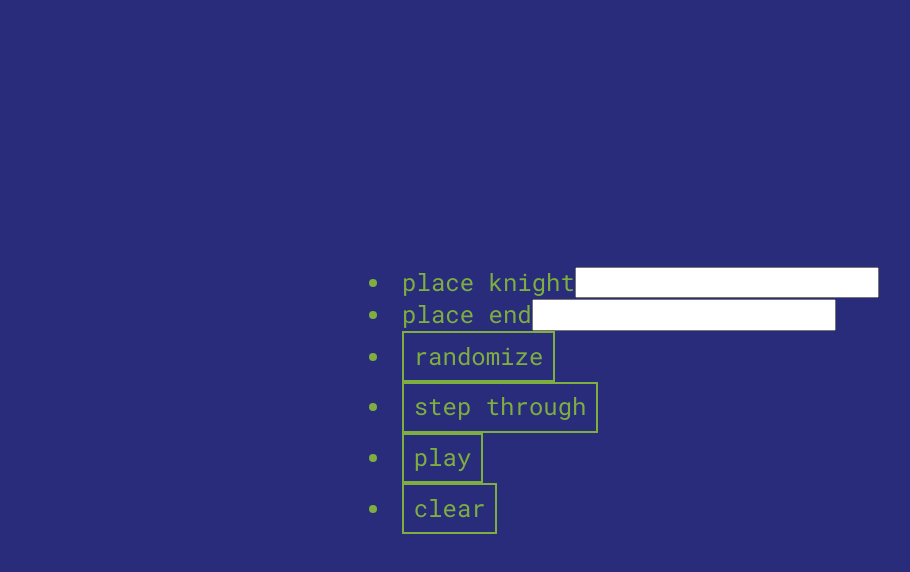
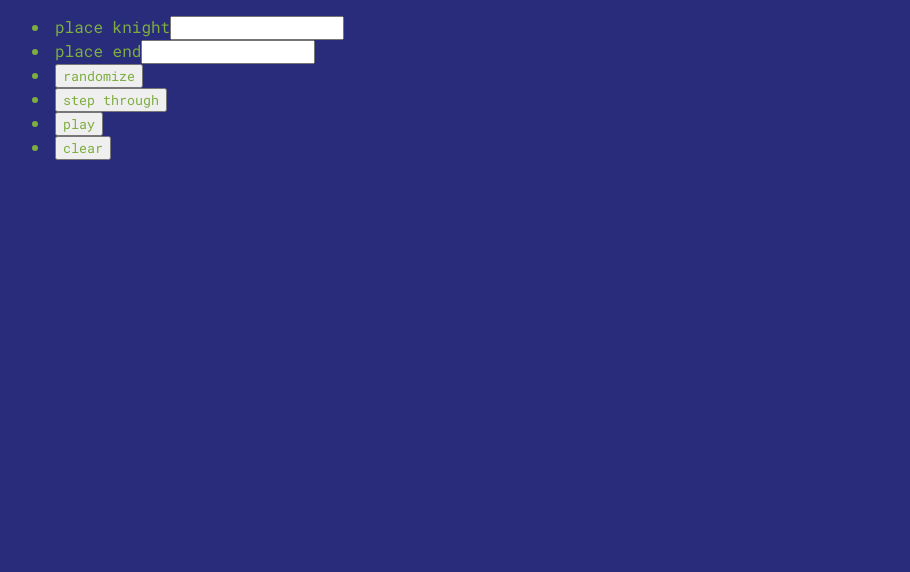
Before and after one commit to Cedrus32/Knights-Travails, a React (Vite) app: page / in a window 1280 px wide. Shown: the top 572 px of the page, without its empty margins (16-926 px from the left). Built offline with nearby package versions, Linux system fonts and the light colour scheme.

Commit message:
Set global color vars and set base colors

```diff
--- /dev/null
+++ b/src/styles/index.css
@@ -0,0 +1,28 @@
+/* GLOBALS */
+
+@import url('https://fonts.googleapis.com/css2?family=Roboto+Mono&display=swap');
+
+:root {
+    --main: #282C7A;
+    --light: #383D94;
+    --dark: #252861;
+    --accent: #7EAD40;
+    --hover: #3B4B6E;
+    --disabled: #4B5968;
+}
+
+/* COLORS */
+
+body {
+    background-color: var(--main);
+}
+
+* {
+    color: var(--accent);
+}
+
+/* TYPO */
+
+* {
+    font-family: 'Roboto Mono', monospace;
+}
```
Also changed, not shown: src/index.jsx (+1 -11 lines).
